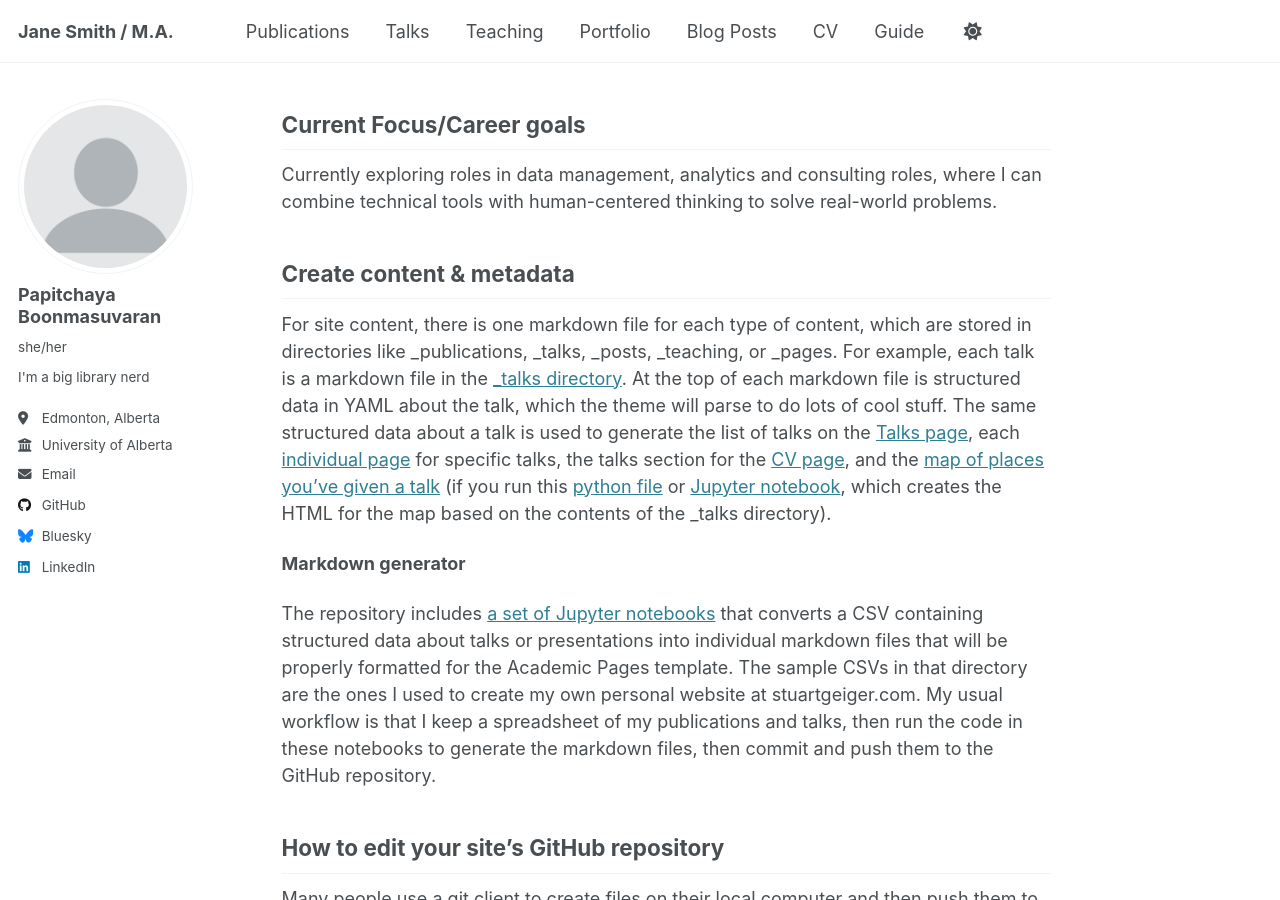
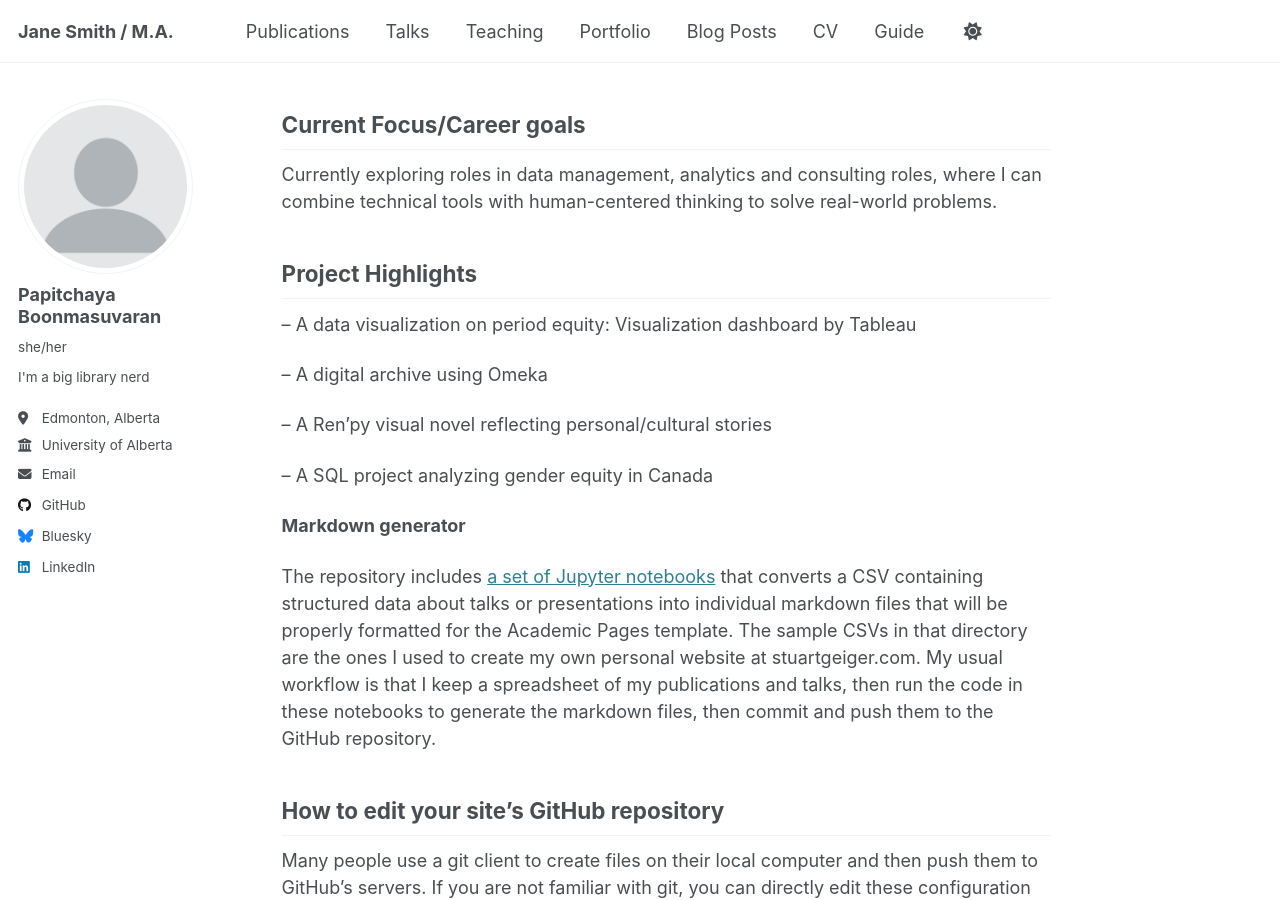
Before and after one commit to 4thpapitch/thedigitalme, a Jekyll site: the page built from _pages/about.md, in a window 1280 px wide and 900 px high, scrolled down 1264 px. Built offline with Jekyll 4.4.1, drawn with Linux system fonts in a browser that asks for light colours.

Commit message:
Update about.md

```diff
--- a/_pages/about.md
+++ b/_pages/about.md
@@ -25,9 +25,15 @@ Current Focus/Career goals
 ------
 Currently exploring roles in data management, analytics and consulting roles, where I can combine technical tools with human-centered thinking to solve real-world problems.
 
-Create content & metadata
+Project Highlights
 ------
-For site content, there is one markdown file for each type of content, which are stored in directories like _publications, _talks, _posts, _teaching, or _pages. For example, each talk is a markdown file in the [_talks directory](https://github.com/academicpages/academicpages.github.io/tree/master/_talks). At the top of each markdown file is structured data in YAML about the talk, which the theme will parse to do lots of cool stuff. The same structured data about a talk is used to generate the list of talks on the [Talks page](https://academicpages.github.io/talks), each [individual page](https://academicpages.github.io/talks/2012-03-01-talk-1) for specific talks, the talks section for the [CV page](https://academicpages.github.io/cv), and the [map of places you've given a talk](https://academicpages.github.io/talkmap.html) (if you run this [python file](https://github.com/academicpages/academicpages.github.io/blob/master/talkmap.py) or [Jupyter notebook](https://github.com/academicpages/academicpages.github.io/blob/master/talkmap.ipynb), which creates the HTML for the map based on the contents of the _talks directory).
+-- A data visualization on period equity: Visualization dashboard by Tableau
+
+-- A digital archive using Omeka
+
+-- A Ren'py visual novel reflecting personal/cultural stories
+
+-- A SQL project analyzing gender equity in Canada
 
 **Markdown generator**
 
```
